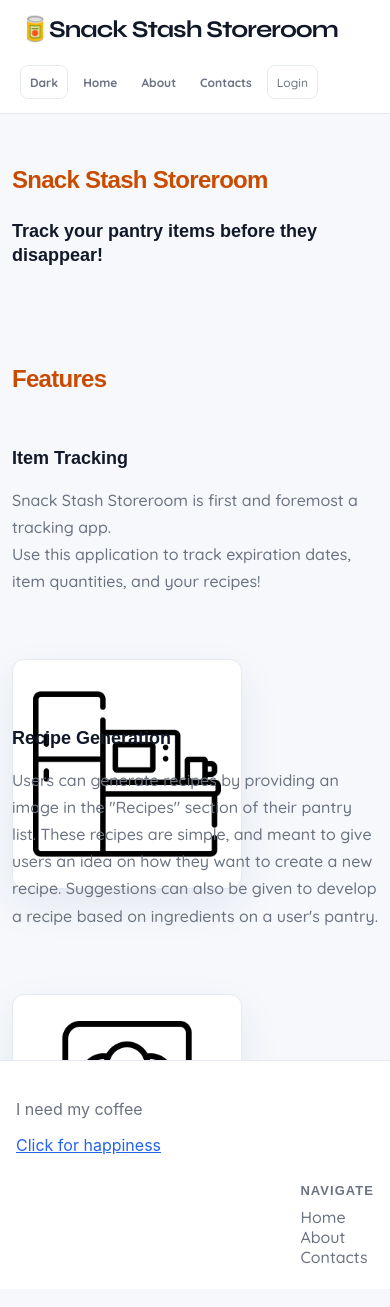
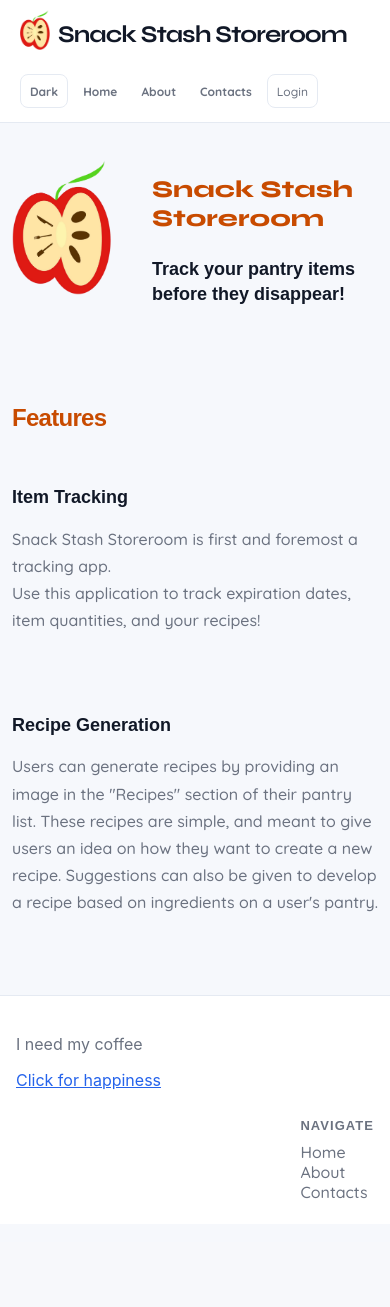
Before and after one commit to snowfluk3/ACIT-2911, a Flask app: page / in a window 390 px wide. After the commit the page ends 1198 px from the top, so only its background shows below. Run offline with Flask 3, Linux system fonts and the light colour scheme; some libraries are stand-ins or nearby versions; some web fonts are replaced.

Commit message:
Added new logo

```diff
--- a/app/static/styles.css
+++ b/app/static/styles.css
@@ -87,6 +87,7 @@ body {
   background: var(--background);
   color: var(--text);
   font-family: 'Inter', sans-serif;
+  min-width: 371px;
 }
 
 body > main {
@@ -100,6 +101,11 @@ body > footer {
 .index-main {
   max-width: 900px;
 }
+
+.index-logo-header {
+  align-items: center;
+}
+
 
 button,
 input,
@@ -162,13 +168,17 @@ a {
   overflow: visible;
 }
 
+.title {
+  display: inline;
+}
+
 .syne-title {
   font-family: 'Syne', sans-serif;
   font-optical-sizing: auto;
   font-weight: 750;
   font-style: normal;
-  font-size: 65px;
-  color: var(--accent);
+  color: var(--h1);
+  font-size: clamp(24px, 3vw, 34px);
 }
 
 .small-text {
@@ -222,10 +232,31 @@ nav {
 
 .logo {
   grid-column: 1;
+  display: inline;
+  width: 30px;
+  background-image: url("app/static/images/logo.webp");
+}
+
+.logo-header {
   display: flex;
+  flex-direction: row;
+  gap: 8px;
   align-items: center;
-  gap: 10px;
-  min-width: 205px;
+}
+
+.logo-header img.logo {
+  transform: translateY(-4px);
+  flex-shrink: 0;
+  width: 30px;
+}
+
+.index-logo-header {
+  gap: 40px;
+}
+
+.index-logo-header img {
+  width: 160px;
+  transform: translateY(-10px);
 }
 
 .logo-mark {
@@ -1686,6 +1717,14 @@ footer {
     grid-template-columns: 1fr;
   }
 
+  .two-grid.features {
+    grid-template-columns: minmax(0, 1fr) 280px;
+  }
+
+  .features > div {
+    height: auto;
+  }
+
   .recipe-accordion-columns {
     grid-template-columns: 1fr;
   }
@@ -1714,6 +1753,20 @@ footer {
     justify-self: start;
     min-width: 0;
     flex-wrap: wrap;
+  }
+}
+
+@media only screen and (max-width: 700px) {
+  .two-grid.features {
+    grid-template-columns: 1fr;
+  }
+
+  .two-grid.features .spacer-medium {
+    display: none;
+  }
+
+  .index-logo-header img {
+    width: 100px;
   }
 }
 
--- a/app/templates/index.html
+++ b/app/templates/index.html
@@ -2,9 +2,12 @@
 {% block content %}
 
 <main class="index-main" id="main-content" tabindex="-1">
-        <div>
-            <p class="elms-sans-regular h1">Snack Stash Storeroom</p>
-            <p class="elms-sans-regular h2">Track your pantry items before they disappear!</p>
+        <div class="logo-header index-logo-header">
+            <img src="{{ url_for('static', filename='images/logo.webp') }}" alt="" class="index-logo">
+            <div>
+                <p class="syne-title">Snack Stash Storeroom</p>
+                <p class="elms-sans-regular h2">Track your pantry items before they disappear!</p>
+            </div>
         </div>
 
     <div class="spacer-large"></div>
--- a/app/templates/layout.html
+++ b/app/templates/layout.html
@@ -28,7 +28,7 @@
 
     <nav>
       <div class="logo">
-        <a href="/" class="elms-sans-regular h1">🥫Snack Stash Storeroom</a>
+        <a href="/" class="elms-sans-regular h1"><div class="logo-header"><img src="{{ url_for('static', filename='images/logo.webp') }}" alt="" class="logo"><div class="title">Snack Stash Storeroom</div></div></a>
       </div>
 
             <ul class="nav-links">
```
Also changed, not shown: app/static/images/logo.webp (added).
